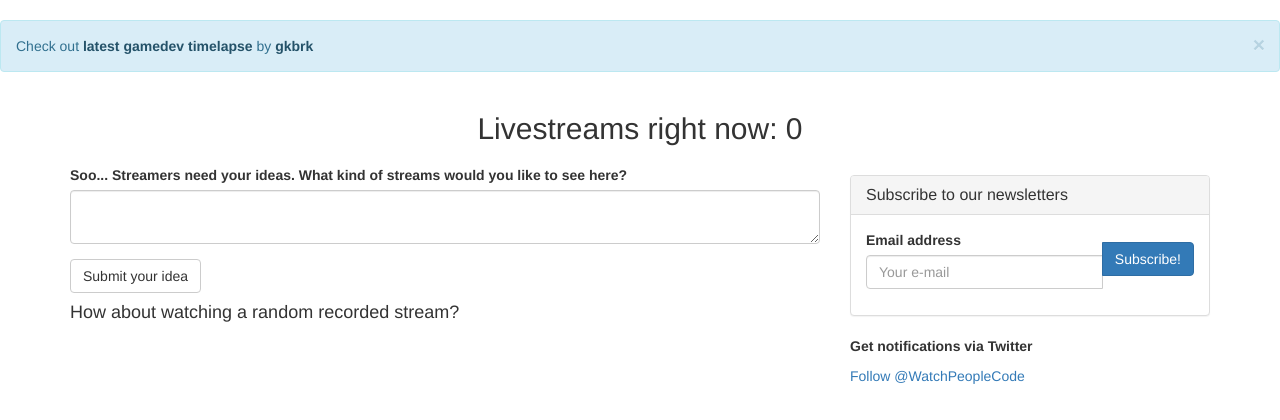
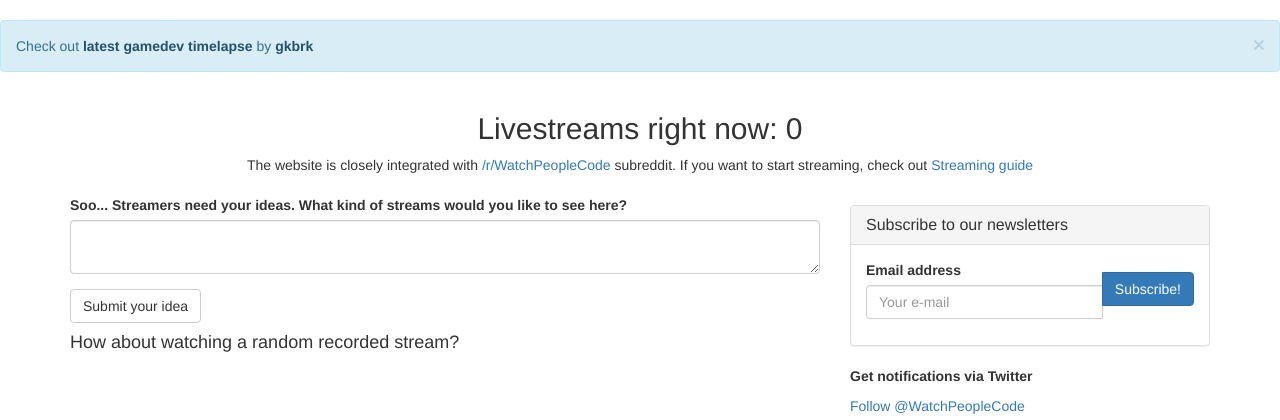
Before and after one commit to eleweek/WatchPeopleCode, a Flask app: template wpc/templates/index.html in a window 1280 px wide. Shown: the part 52-472 px from the top of the page. Run offline with Flask 2, Linux system fonts and the light colour scheme; the template is opened without the code that fills it: values that come from a table or form of the project are taken from there, others are empty; parts of the project's set-up code (start-up, migrations or seed data) failed here and were passed over; some libraries are stand-ins or nearby versions.

Commit message:
Add subreddit link back

```diff
--- a/wpc/templates/index.html
+++ b/wpc/templates/index.html
@@ -12,6 +12,8 @@
   </div>
   <div class="container">
     <h2 class="text-center">Livestreams right now: {{ live_streams|length }}</h2>
+    <p class="text-center"> The website is closely integrated with <a href="http://www.reddit.com/r/WatchPeopleCode">/r/WatchPeopleCode</a> subreddit. If you want to start streaming, check out <a href="{{url_for('streaming_guide')}}">Streaming guide</a></p>
+
     <div class="row">
 
       <div class="col-md-8">
--- a/wpc/views.py
+++ b/wpc/views.py
@@ -112,7 +112,6 @@ def idea_list():
     return render_template("idea_list.html", ideas=ideas, idea_form=idea_form)
 
 
-# TODO it is copypasted from index(), but whatever, this is one time change
 @app.route('/onlineconf', methods=['GET', 'POST'])
 def onlineconf():
     streams = YoutubeStream.query.filter_by(confstream=True).filter(
```
